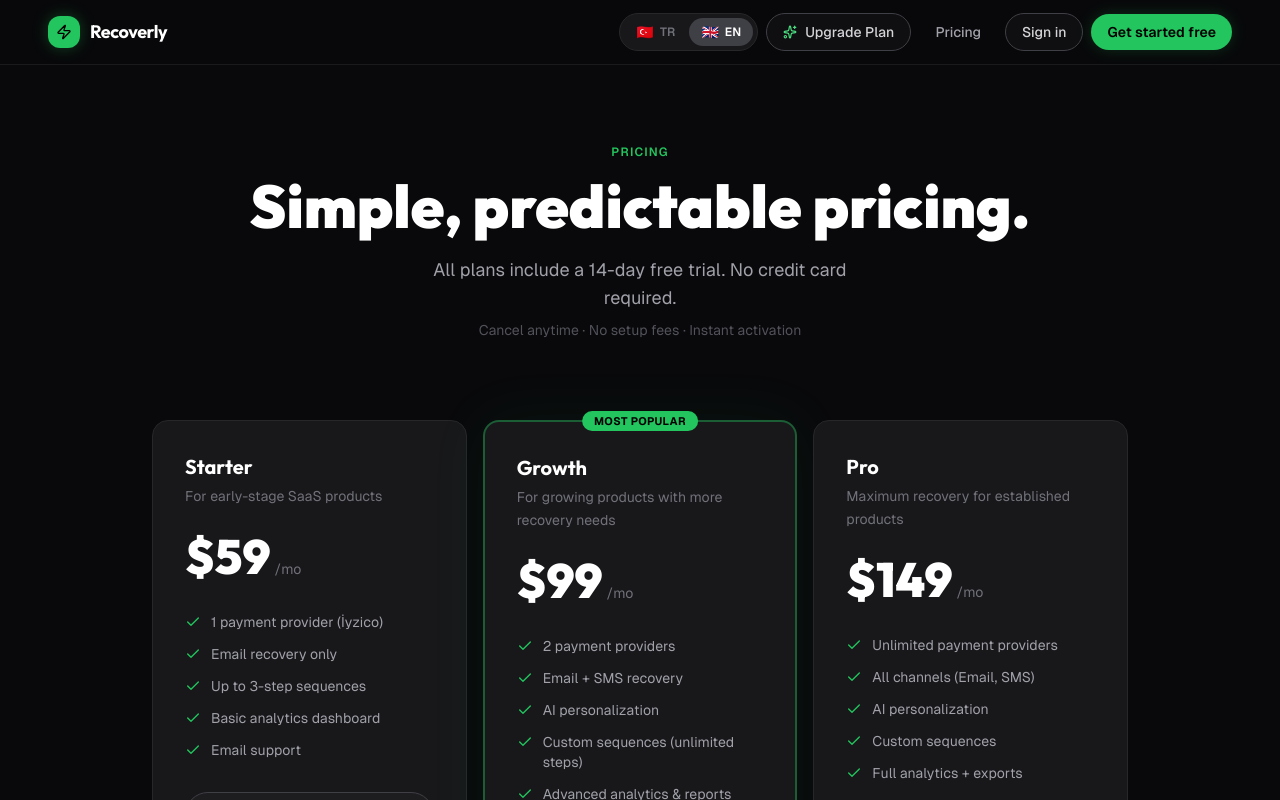
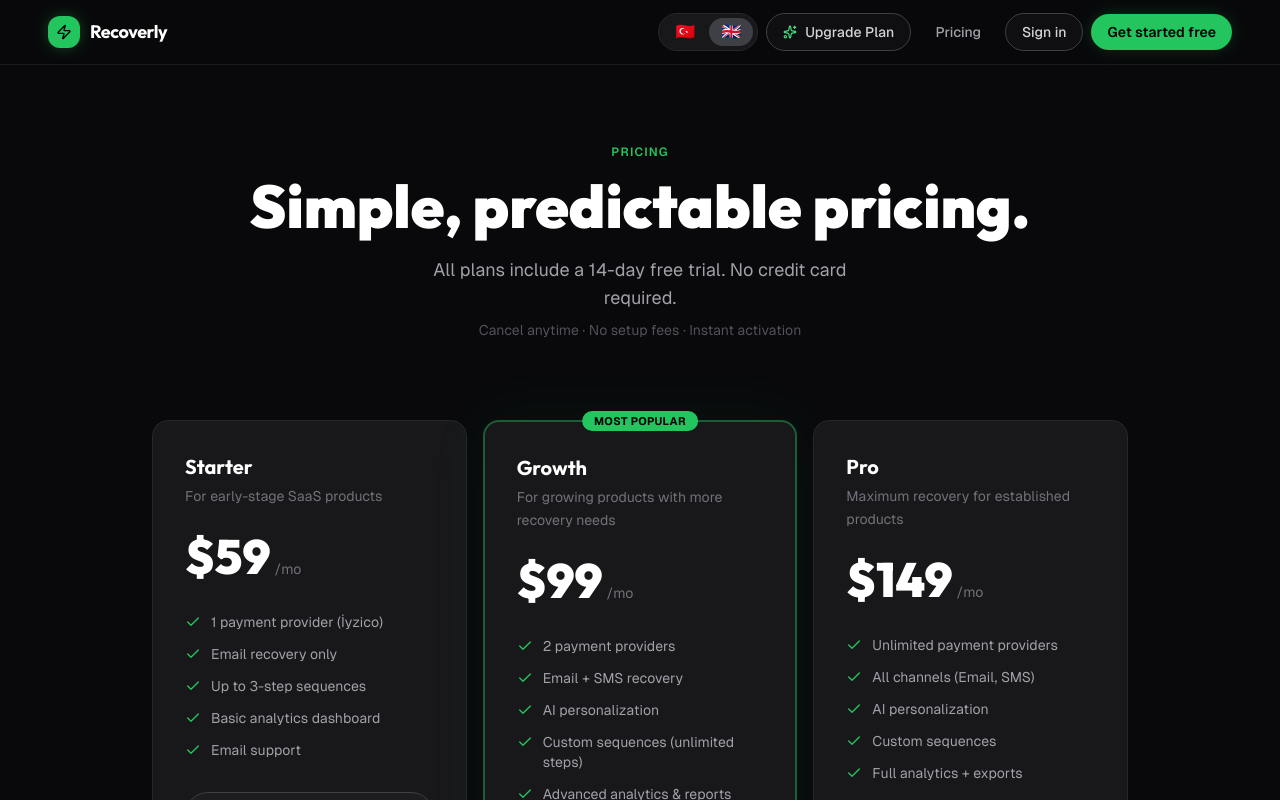
Before and after one commit to ardatmltn/recovery, a Next.js app: page /pricing in a window 1280 px wide. Shown: the top 800 px of the page. Built offline with nearby package versions, Linux system fonts and the light colour scheme.

Commit message:
Language switcher: show only flag emoji, remove text labels

```diff
--- a/src/components/marketing/language-switcher.tsx
+++ b/src/components/marketing/language-switcher.tsx
@@ -22,8 +22,7 @@ export function LanguageSwitcher() {
               : 'text-zinc-500 hover:text-zinc-300'
           }`}
         >
-          <span className="text-sm leading-none">{flags[l].emoji}</span>
-          {flags[l].label}
+          <span className="text-base leading-none">{flags[l].emoji}</span>
         </button>
       ))}
     </div>
```
